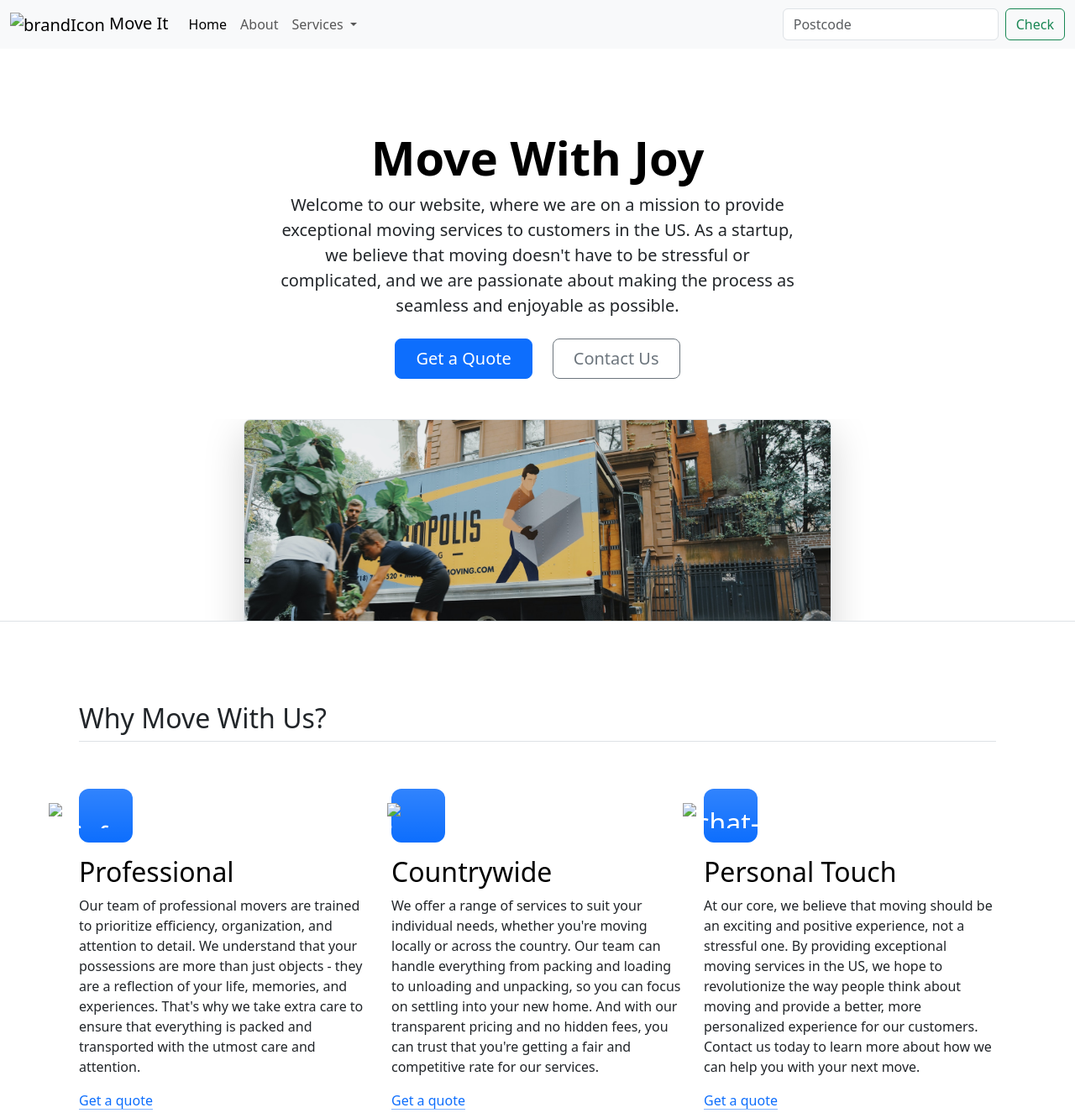
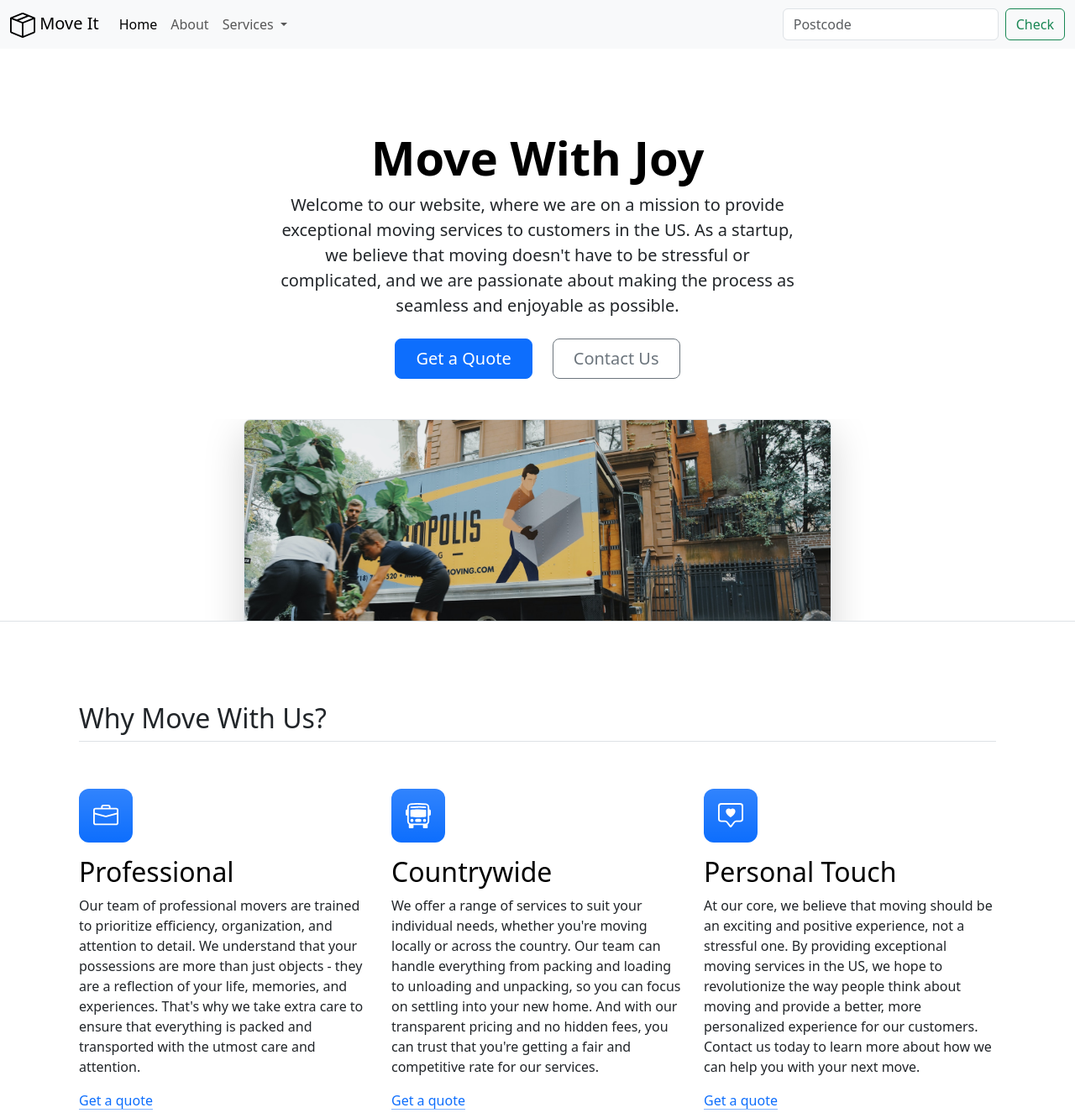
Before and after one commit to Mansikulkarni2603/MoveIt.com, a plain HTML site: page index.html in a window 1280 px wide. Shown: the top 1325 px of the page at 84% size. Drawn offline with nearby package versions, Linux system fonts and the light colour scheme.

Commit message:
Updatedindex.html
icon changes are done

```diff
--- a/index.html
+++ b/index.html
@@ -19,7 +19,7 @@
 <body>
   <nav class="navbar navbar-expand-lg bg-body-tertiary">
     <div class="container-fluid">
-      <a class="navbar-brand" href="#"><img src="./images/box-seam.svg" alt="brandIcon" height="30px">
+      <a class="navbar-brand" href="#"><img src="./svgImages/box-seam.svg" alt="brandIcon" height="30px">
         Move It</a>
       <button class="navbar-toggler" type="button" data-bs-toggle="collapse" data-bs-target="#navbarSupportedContent"
         aria-controls="navbarSupportedContent" aria-expanded="false" aria-label="Toggle navigation">
@@ -77,7 +77,7 @@
       <div class="feature col">
         <div
           class="feature-icon d-inline-flex align-items-center justify-content-center text-bg-primary bg-gradient fs-2 mb-3">
-          <img src="./images/briefcase.svg" alt="briefcase" height="30px" />
+          <img src="./svgImages/briefcase.svg" alt="briefcase" height="30px" />
         </div>
         <h3 class="fs-2 text-body-emphasis">Professional</h3>
         <p>Our team of professional movers are trained to prioritize efficiency, organization, and attention to detail.
@@ -93,7 +93,7 @@
       <div class="feature col">
         <div
           class="feature-icon d-inline-flex align-items-center justify-content-center text-bg-primary bg-gradient fs-2 mb-3">
-          <img src="./images/bus-front.svg" alt="bus-front" height="30px" />
+          <img src="./svgImages/bus-front.svg" alt="bus-front" height="30px" />
         </div>
         <h3 class="fs-2 text-body-emphasis">Countrywide</h3>
         <p>We offer a range of services to suit your individual needs, whether you're moving locally or across the
@@ -108,7 +108,7 @@
       <div class="feature col">
         <div
           class="feature-icon d-inline-flex align-items-center justify-content-center text-bg-primary bg-gradient fs-2 mb-3">
-          <img src="./images/chat-square-heart.svg" alt="chat-square-heart" height="30px" />
+          <img src="./svgImages/chat-square-heart.svg" alt="chat-square-heart" height="30px" />
         </div>
         <h3 class="fs-2 text-body-emphasis">Personal Touch</h3>
         <p>At our core, we believe that moving should be an exciting and positive experience, not a stressful one. By
```
